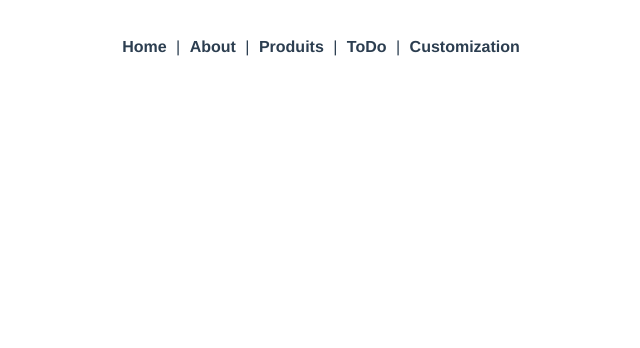
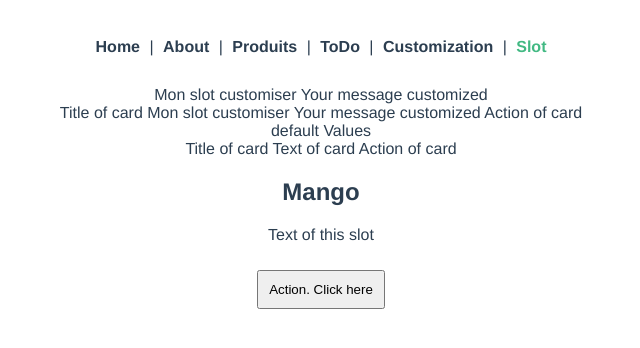
Before and after one commit to rikanga/learning-vuejs, a Vue app: page /#/slot in a window 1280 px wide. Shown: the top 348 px of the page, without its empty margins (319-959 px from the left). Built offline with nearby package versions, Linux system fonts and the light colour scheme.

Commit message:
Customizing slots using vue

```diff
--- a/src/App.vue
+++ b/src/App.vue
@@ -4,9 +4,10 @@
     <router-link to="/about">About</router-link> |
     <router-link to="/link/bidon">Produits</router-link> |
     <router-link to="/todo">ToDo</router-link> |
-    <router-link to="/custom">Customization</router-link>
+    <router-link to="/custom">Customization</router-link> |
+    <router-link to="/slot">Slot</router-link>
   </nav>
-  <router-view/>
+  <router-view />
 </template>
 
 <style lang="scss">
@@ -30,8 +31,8 @@ nav {
     }
   }
 }
-router-view{
-  text-align:center;
-  margin:20%;
+router-view {
+  text-align: center;
+  margin: 20%;
 }
 </style>
--- /dev/null
+++ b/src/components/CardSlot.vue
@@ -0,0 +1,13 @@
+<template>
+    <div>
+        <slot name='title'>Title of card</slot>
+        <slot name='text'>Text for this card</slot>
+        <slot name='action'>Action to do</slot>
+    </div>
+</template>
+
+<script>
+    export default {
+        name:"CardSlot",
+    }
+</script>
--- /dev/null
+++ b/src/components/CustomBanner.vue
@@ -0,0 +1,19 @@
+<template>
+    <div>
+        <slot>default Values</slot>
+    </div>
+    <div class='card'>
+        <slot name='title'> Title of card</slot>
+        <slot nmae='text'> Text of card</slot>
+        <slot name='action'> Action of card</slot>
+    </div>
+</template>
+
+<script>
+    export default {
+        name:'CustomBanner',
+    }
+</script>
+
+<style>
+</style>
--- a/src/components/ToDoLink.vue
+++ b/src/components/ToDoLink.vue
@@ -135,7 +135,7 @@
     }
 </script>
 
-<style scoped>
+<style scoped lang='scss'>
     td{
         border: 1px solid silver;
         padding:10px;
--- a/src/router/index.js
+++ b/src/router/index.js
@@ -4,6 +4,7 @@ import NavView from '../views/NavView.vue'
 import AboutView from '../views/AboutView.vue'
 import ToDo from '../views/ToDo.vue'
 import CustomEventView from '../views/CustomEventView'
+import CustomBannerView from '../views/CustomBannerView.vue'
 
 const routes = [
   {
@@ -34,6 +35,11 @@ const routes = [
     path:'/custom',
     name:'customazer',
     component: CustomEventView
+  },
+  {
+    path:'/slot',
+    name:'slot',
+    component:CustomBannerView
   }
 ]
 
--- /dev/null
+++ b/src/views/CustomBannerView.vue
@@ -0,0 +1,39 @@
+<template>
+    <CustomBanner>
+        Mon slot customiser {{msg}}
+    </CustomBanner>
+    <CustomBanner></CustomBanner>
+
+    <CardSlot>
+        <template v-slot:title>
+            <h2>Mango</h2>
+        </template>
+
+        <template v-slot:text>
+            <p>
+                Text of this slot
+            </p>
+        </template>
+        <template v-slot:action>
+            <button> Action. Click here</button>
+        </template>
+    </CardSlot>
+</template>
+
+<script>
+    import CustomBanner from '../components/CustomBanner.vue';
+    import CardSlot from '../components/CardSlot.vue';
+
+    export default {
+        name:'CustomBannerView',
+        data(){
+            return {
+                msg:"Your message customized",
+            }
+        },
+        components:{
+            CustomBanner,
+            CardSlot,
+        }
+    }
+</script>
```
Also changed, not shown: src/components/StateManager.vue (added, +26 -0 lines), src/views/StateManagerView.vue (added, +9 -0 lines).
